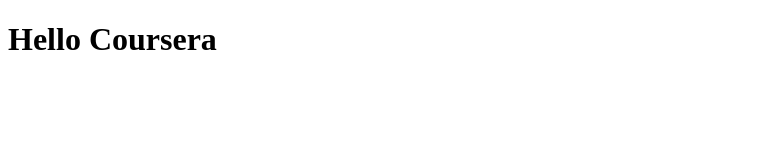
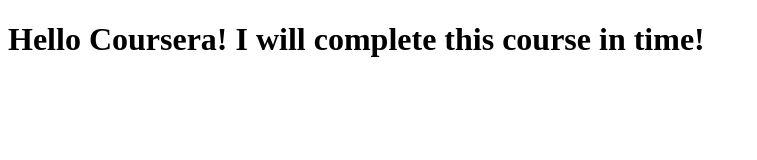
Before and after one commit to Aspiring18/coursera-test, a plain HTML site: page site/index.html in a window 1280 px wide. Shown: the whole page, without its empty margins (0-757 px from the left). Drawn offline with Linux system fonts and the light colour scheme.

Commit message:
Small addition to my page

```diff
--- a/site/index.html
+++ b/site/index.html
@@ -6,6 +6,6 @@
 	<title>Hello Coursera</title>
 </head>
 <body>
-<h1>Hello Coursera</h1>
+<h1>Hello Coursera! I will complete this course in time!</h1>
 </body>
 </html>
```
